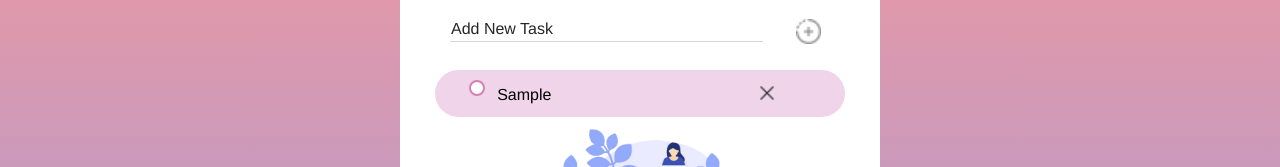
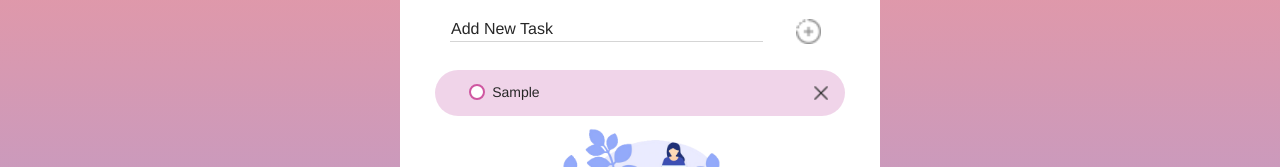
Before and after one commit to stellamaia/Alpha, a Vue app: page / in a window 1280 px wide. Both pictures are taken after typing "Sample" into the empty fields and a click on the button 808 px from the left and 214 px from the top of the page. Shown: the part 194-361 px from the top of the page. Built offline with nearby package versions, Linux system fonts and the light colour scheme.

Commit message:
Alteração Todo

```diff
--- a/src/components/Todo.vue
+++ b/src/components/Todo.vue
@@ -1,21 +1,21 @@
 <template>
-  <div >
+  <div>
     <div class="back">
       <b-row>
-        <b-col  class="descricao" cols="1"></b-col>
-        <b-col  cols="7" class="descricao">
-
-          <button  :class="{checked: todo.checked}" @click="$emit('toggle', todo)" class="task-list">
-              <span v-if="todo.checked"> {{ todo.description }} </span>
-           <span v-else>{{ todo.description }}</span>
+        <b-col class="descricao" cols="1"></b-col>
+        <b-col cols="9" class="descricao">
+          <button
+            class="task-list"
+            @click="$emit('toggle', todo)"
+            :class="{ checkedButton: todo.checked }"
+          >
           </button>
-          <label class="task-label">
-
-          </label>
-
+          <label :class="{ checked: todo.checked }" class="task-label">
+            {{ todo.description }}</label
+          >
         </b-col>
 
-        <b-col cols="3" class="botao-deletar">
+        <b-col cols="2" class="botao-deletar">
           <button class="button" title="Delete Task">
             <img class="delete-btn" src="../img/delete.png" alt="deletar" />
           </button>
@@ -45,10 +45,12 @@ export default {
   border-radius: 35px;
 }
 .checked {
-  color: rgb(151, 151, 151)!important;
- background-color: #c700986b!important;
+  color: rgb(151, 151, 151) !important;
+
   text-decoration: line-through;
-
+}
+.checkedButton {
+background-color: rgb(207, 87, 161)!important;
 }
 .descricao {
   text-align: start;
@@ -59,7 +61,7 @@ export default {
   width: 16px;
   height: 16px;
   border-radius: 50%;
-  border: 2px solid rgb(211, 130, 180);
+  border: 2px solid rgb(207, 87, 161);
   transition: 0.2s;
   background-color: rgb(255, 255, 255);
   appearance: none;
@@ -71,11 +73,8 @@ export default {
   box-shadow: 0 0 0 2px rgba(238, 156, 167, 0.2);
 }
 
-span{
-
+span {
   padding-left: 20px;
-
-
 }
 .task-label {
   color: #272727;
```
